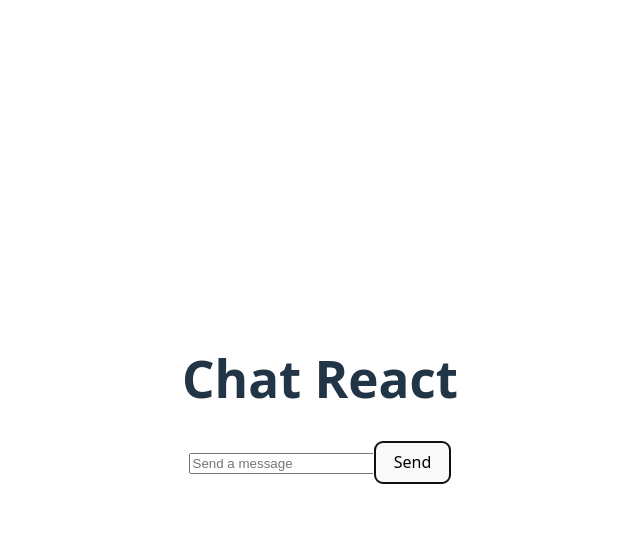
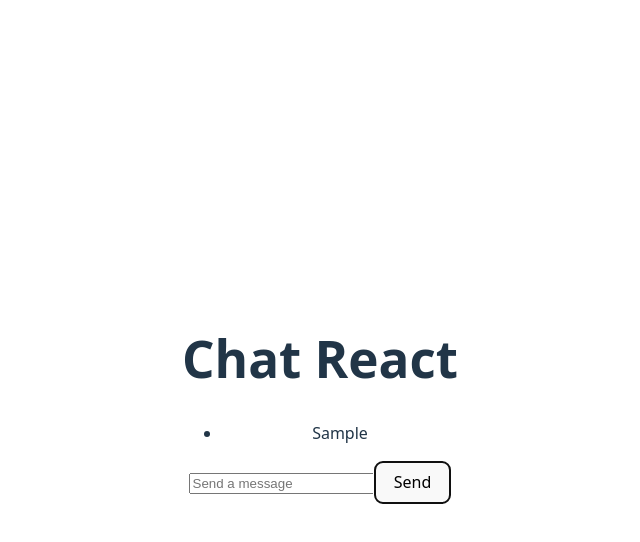
Before and after one commit to carlos-biosca/react-chat, a React (Vite) app in the folder frontend/: page / in a window 1280 px wide. Both pictures are taken after typing "Sample" into the empty fields and a click on the button "Send". Shown: the top 542 px of the page, without its empty margins (320-960 px from the left). Built offline with nearby package versions, Linux system fonts and the light colour scheme; no server answers.

Commit message:
show all messages in a list

```diff
--- a/frontend/src/App.jsx
+++ b/frontend/src/App.jsx
@@ -6,11 +6,16 @@
 
 function App() {
   const [newMessage, setNewMessage] = useState("");
+  const [messageList, setMessageList] = useState([]);
 
   useEffect(() => {
     socket.on("message", msg => {
       console.log(msg);
+      setMessageList(messageList => [...messageList, msg]);
     });
+    return () => {
+      socket.off("message");
+    };
   }, []);
 
   const handleChangeMessage = e => {
@@ -20,12 +25,18 @@
   const handleSubmit = e => {
     e.preventDefault();
     socket.emit("message", newMessage);
+    setMessageList(messageList => [...messageList, newMessage]);
     setNewMessage("");
   };
 
   return (
     <>
       <h1>Chat React</h1>
+      <ul>
+        {messageList.map((msg, index) => (
+          <li key={index}>{msg}</li>
+        ))}
+      </ul>
       <form onSubmit={handleSubmit}>
         <input
           type="text"
```
